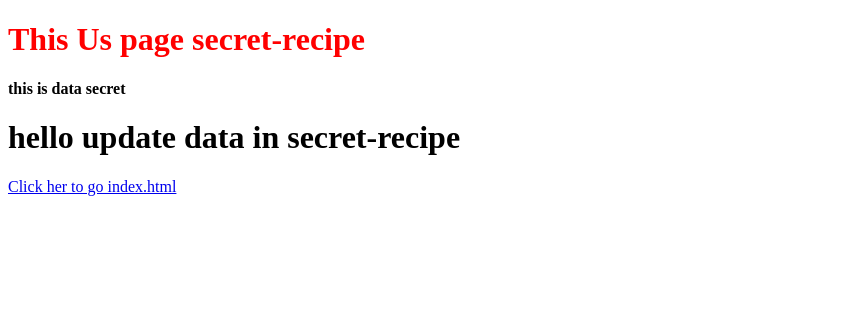
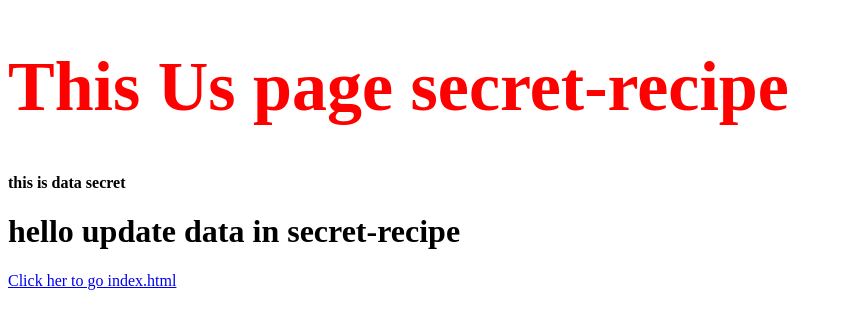
Before and after one commit to Mahmoud-ELfrontawy/Learn-Git-And-Github, a plain HTML site: page secret-recipe.html in a window 1280 px wide. Shown: the whole page, without its empty margins (0-842 px from the left). Drawn offline with Linux system fonts and the light colour scheme.

Commit message:
modified the secret-recipe file

```diff
--- a/secret-recipe.html
+++ b/secret-recipe.html
@@ -7,7 +7,7 @@
     <link rel="stylesheet" href="./index.html">
 </head>
 <body>
-    <h1 style="color: red;">This Us page secret-recipe</h1>
+    <h1 style="color: red; font-size: 70px;">This Us page secret-recipe</h1>
     <h4>this is data secret</h4>
     <h1>
         hello update data in secret-recipe
```
